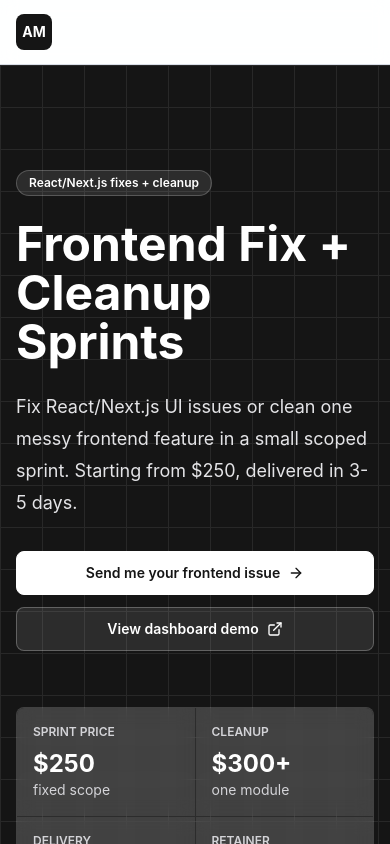
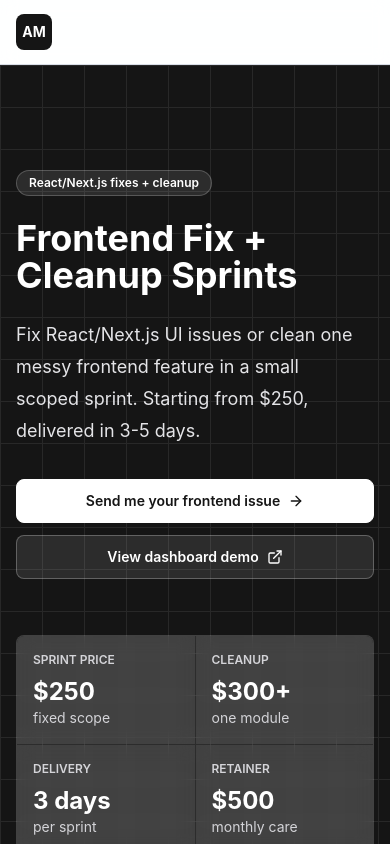
Before and after one commit to AhmedMohsen600/frontend-fix-sprint, a Next.js app: page / in a window 390 px wide. Shown: the top 844 px of the page. Built offline with nearby package versions, Linux system fonts and the light colour scheme.

Commit message:
Tighten mobile hero layout

```diff
--- a/src/components/site/hero-section.tsx
+++ b/src/components/site/hero-section.tsx
@@ -60,10 +60,10 @@
           <Badge className="border-white/20 bg-white/10 text-white" tone="neutral">
             React/Next.js fixes + cleanup
           </Badge>
-          <h1 className="mt-6 text-5xl font-bold leading-[1.02] sm:text-6xl lg:text-7xl">
+          <h1 className="mt-6 text-4xl font-bold leading-[1.04] sm:text-6xl sm:leading-[1.02] lg:text-7xl">
             Frontend Fix + Cleanup Sprints
           </h1>
-          <p className="mt-6 max-w-2xl text-lg leading-8 text-zinc-200 sm:text-xl">
+          <p className="mt-6 max-w-[21.5rem] text-lg leading-8 text-zinc-200 sm:max-w-2xl sm:text-xl">
             Fix React/Next.js UI issues or clean one messy frontend feature in a
             small scoped sprint. Starting from $250, delivered in 3-5 days.
           </p>
```
